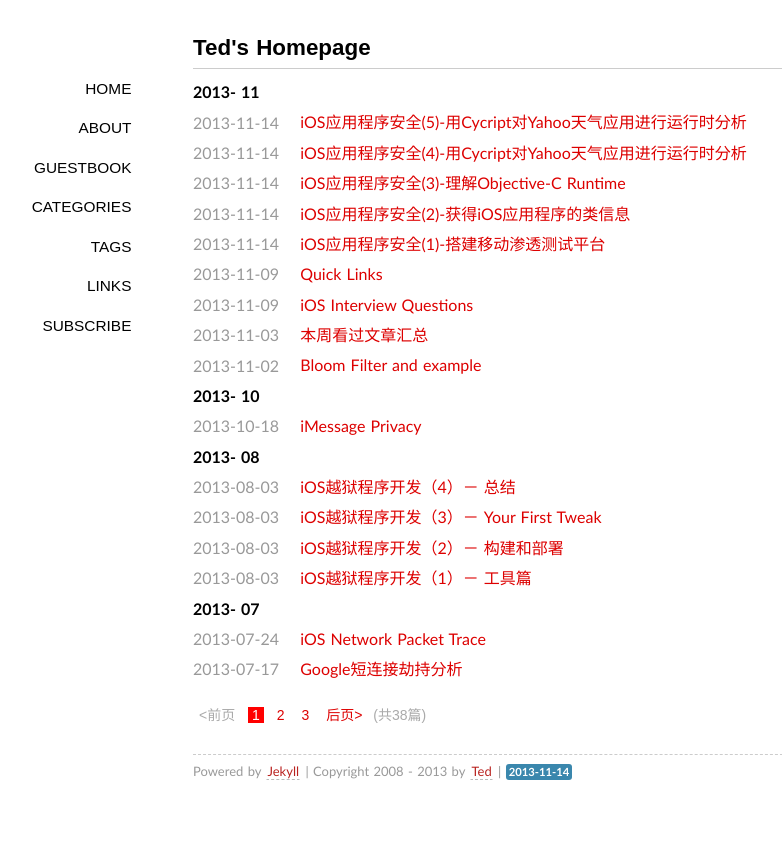
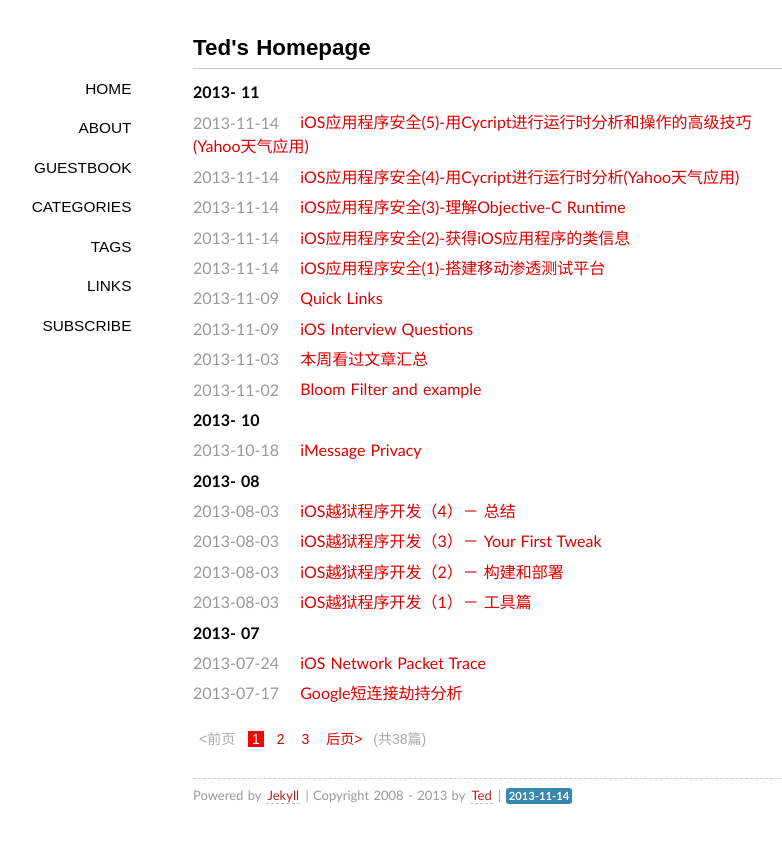
Before and after one commit to wufawei/wufawei.github.com, a Jekyll site: the page built from index.html, in a window 1280 px wide. Shown: the top 843 px of the page, without its empty margins (147-929 px from the left). Built offline with Jekyll 4.4.1, drawn with Linux system fonts in a browser that asks for light colours; some web fonts are replaced; Markdown is read by kramdown in place of the engine named in the settings; the list of posts is cut into pages by our own code.

Commit message:
modify titles

```diff
--- a/_posts/201311/2013-11-14-ios-application-security-4.md
+++ b/_posts/201311/2013-11-14-ios-application-security-4.md
@@ -1,6 +1,6 @@
 ---
 layout: post
-title: iOS应用程序安全(4)-用Cycript对Yahoo天气应用进行运行时分析
+title: iOS应用程序安全(4)-用Cycript进行运行时分析(Yahoo天气应用)
 categories:
 - iOS
 tags:
--- a/_posts/201311/2013-11-14-ios-application-security-5.md
+++ b/_posts/201311/2013-11-14-ios-application-security-5.md
@@ -1,6 +1,6 @@
 ---
 layout: post
-title: iOS应用程序安全(5)-用Cycript对Yahoo天气应用进行运行时分析
+title: iOS应用程序安全(5)-用Cycript进行运行时分析和操作的高级技巧(Yahoo天气应用)
 categories:
 - iOS
 tags:
```
